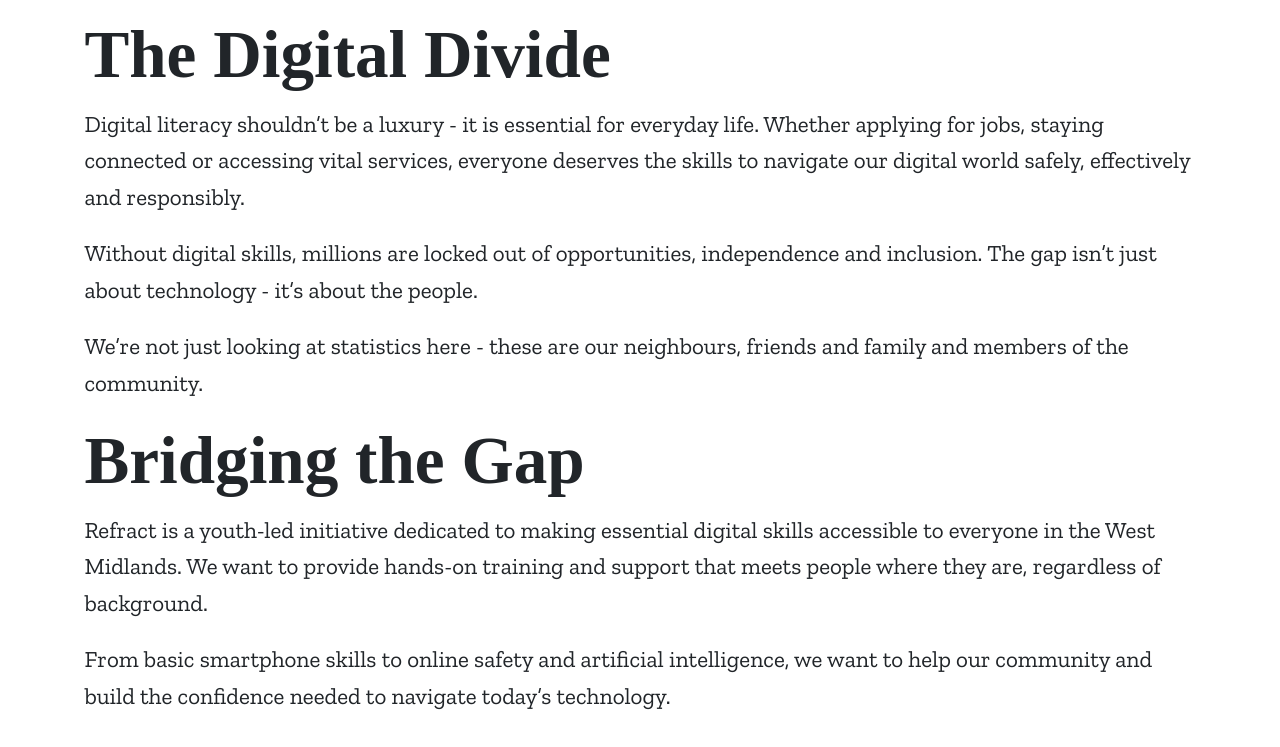
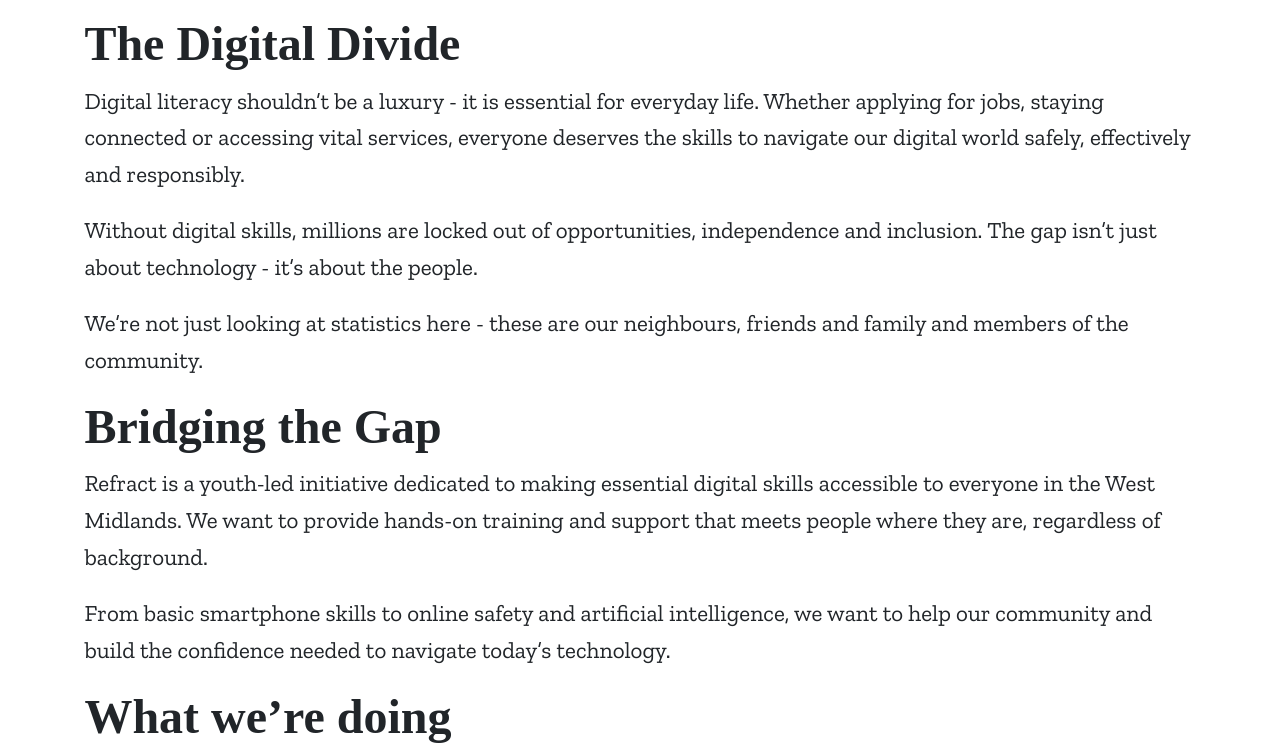
Before and after one commit to refractfoundation/site, a Jekyll site: the page built from index.md, in a window 1280 px wide. Shown: the part 661-1408 px from the top of the page. Built offline with Jekyll 4.4.1, drawn with Linux system fonts in a browser that asks for light colours; some web fonts are replaced.

Commit message:
fix: adjust h1 font size for better responsiveness

```diff
--- a/assets/style.css
+++ b/assets/style.css
@@ -103,7 +103,7 @@
 
 h1 {
   font-family: Zilla Slab Highlight;
-  font-size: clamp(2rem, 1.5rem + 3vw, 3.5rem);
+  font-size: clamp(1.5rem, 1rem + 2.25vw, 2.75rem);
   font-weight: bold !important;
 }
 
```
